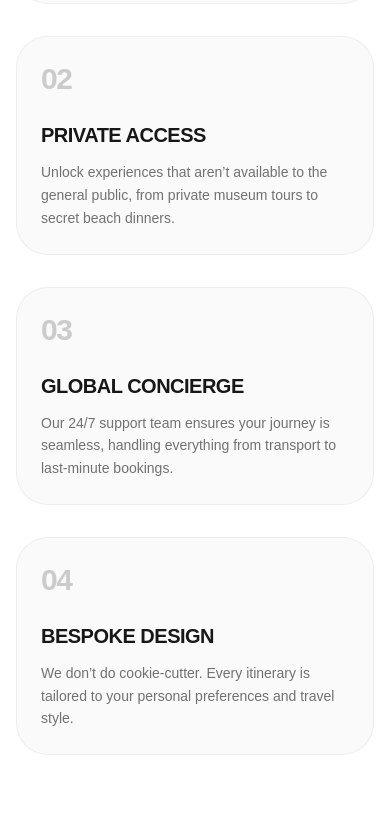
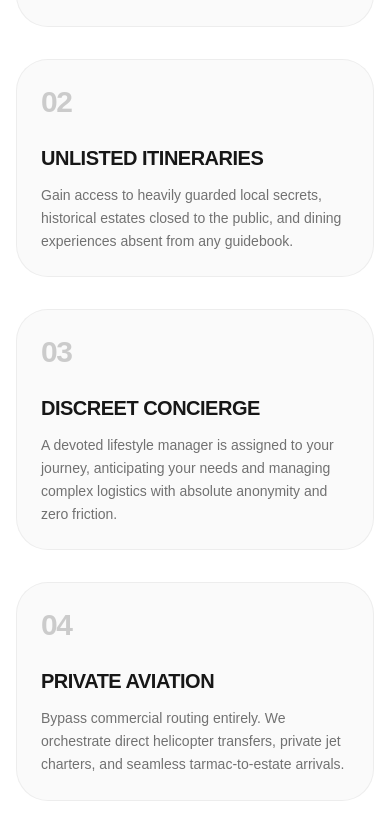
Before and after one commit to Vaibhavdixit1/dollop, a Next.js app: page / in a window 390 px wide. Shown: the part 2146-2986 px from the top of the page. Built offline with nearby package versions, Linux system fonts and the light colour scheme.

Commit message:
some changes

```diff
--- a/components/Features.tsx
+++ b/components/Features.tsx
@@ -3,23 +3,23 @@
 import { motion } from 'framer-motion';
 const features = [
     {
-        title: 'CURATED LUXURY',
-        description: 'Every destination and hotel is hand-picked by our travel experts for its unique design and exceptional service.',
+        title: 'VERIFIED EXCELLENCE',
+        description: 'Our scouts personally inspect and certify every property, from private island villas to remote alpine chalets, ensuring an uncompromising standard of luxury.',
         icon: '01'
     },
     {
-        title: 'PRIVATE ACCESS',
-        description: 'Unlock experiences that aren’t available to the general public, from private museum tours to secret beach dinners.',
+        title: 'UNLISTED ITINERARIES',
+        description: 'Gain access to heavily guarded local secrets, historical estates closed to the public, and dining experiences absent from any guidebook.',
         icon: '02'
     },
     {
-        title: 'GLOBAL CONCIERGE',
-        description: 'Our 24/7 support team ensures your journey is seamless, handling everything from transport to last-minute bookings.',
+        title: 'DISCREET CONCIERGE',
+        description: 'A devoted lifestyle manager is assigned to your journey, anticipating your needs and managing complex logistics with absolute anonymity and zero friction.',
         icon: '03'
     },
     {
-        title: 'BESPOKE DESIGN',
-        description: 'We don’t do cookie-cutter. Every itinerary is tailored to your personal preferences and travel style.',
+        title: 'PRIVATE AVIATION',
+        description: 'Bypass commercial routing entirely. We orchestrate direct helicopter transfers, private jet charters, and seamless tarmac-to-estate arrivals.',
         icon: '04'
     }
 ];
@@ -35,12 +35,12 @@ const Features = () => {
                         viewport={{ once: true, margin: '-50px' }}
                         transition={{ duration: 0.6 }}
                     >
-                        <span className="text-[10px] sm:text-xs font-black tracking-[0.4em] text-neutral-400 uppercase">The Voyage Standard</span>
+                        <span className="text-[10px] sm:text-xs font-black tracking-[0.4em] text-neutral-400 uppercase">The Expedition Standard</span>
                         <h2 className="mt-6 md:mt-8 text-4xl sm:text-6xl md:text-7xl font-black tracking-tighter text-neutral-900 uppercase leading-none">
-                            REDEFINING <br /> THE WAY <br /> YOU TRAVEL
+                            ELEVATING <br /> HOW YOU <br /> DISCOVER
                         </h2>
                         <p className="mt-8 md:mt-12 max-w-md text-lg md:text-xl font-medium leading-relaxed text-neutral-600">
-                            We believe that travel is an art form. Our mission is to provide you with the canvas and the tools to create your most memorable masterpieces.
+                            We view global exploration not just as a getaway, but as an investment into your legacy. Time is your ultimate luxury; we ensure not a second is wasted.
                         </p>
                         <div className="mt-12 md:mt-16 aspect-[16/9] lg:aspect-square max-w-sm md:max-w-md overflow-hidden rounded-[32px] md:rounded-[48px]">
                             <img
--- a/components/HowItWorks.tsx
+++ b/components/HowItWorks.tsx
@@ -6,27 +6,27 @@ import { motion, useInView } from 'framer-motion';
 const steps = [
     {
         step: '01',
-        title: 'TELL US YOUR DREAM',
-        description: 'Share your vision — from a secluded tropical escape to an alpine adventure. Our curators listen to every detail.',
-        detail: 'Personal consultation',
+        title: 'INITIAL DOSSIER',
+        description: 'We conduct an in-depth profiling of your travel history, architectural preferences, and dietary requirements to establish your bespoke traveler identity.',
+        detail: 'Private profiling',
     },
     {
         step: '02',
-        title: 'WE CURATE THE PERFECT PLAN',
-        description: 'Our expert team handcrafts a bespoke itinerary with curated stays, private transfers, and exclusive experiences.',
-        detail: 'Custom itinerary',
+        title: 'ARCHITECTING THE PATH',
+        description: 'Our global intelligence network secures off-market estates, private airstrips, and heavily restricted nature reserves.',
+        detail: 'Asset securing',
     },
     {
         step: '03',
-        title: 'PACK AND DEPART',
-        description: 'Everything is handled — from visa support to airport concierge. Just arrive and begin your story.',
-        detail: 'Zero friction',
+        title: 'THE DISPATCH',
+        description: 'You receive a classified itinerary brief. From here, our logistics team manages airspace regulations, ground security, and staff vetting.',
+        detail: 'Pre-flight prep',
     },
     {
         step: '04',
-        title: 'LIVE THE EXPERIENCE',
-        description: 'With 24/7 concierge support and local insiders, every moment is elevated. Create memories that last forever.',
-        detail: 'Full support',
+        title: 'COMPLETE IMMERSION',
+        description: 'Upon arrival, the world is yours. Our shadow-concierge team works invisibly in the background to ensure absolute perfection.',
+        detail: 'Shadow support',
     },
 ];
 
@@ -45,9 +45,9 @@ const HowItWorks = () => {
                         transition={{ duration: 0.6 }}
                         className="max-w-xl"
                     >
-                        <span className="text-[10px] sm:text-xs font-black tracking-[0.4em] text-neutral-400 uppercase">The Process</span>
+                        <span className="text-[10px] sm:text-xs font-black tracking-[0.4em] text-neutral-400 uppercase">Our Protocol</span>
                         <h2 className="mt-6 md:mt-8 text-4xl sm:text-6xl md:text-7xl font-black tracking-tighter text-neutral-900 uppercase leading-none">
-                            HOW VOYAGE <br /> WORKS
+                            THE VOYAGE <br /> MANIFESTO
                         </h2>
                     </motion.div>
                     <motion.p
@@ -57,7 +57,7 @@ const HowItWorks = () => {
                         transition={{ duration: 0.6, delay: 0.2 }}
                         className="max-w-sm text-lg md:text-xl font-medium text-neutral-600 leading-relaxed"
                     >
-                        From dream to departure in four simple steps. We handle the complexity so you can focus on the experience.
+                        Precision logistics masked as effortless magic. Our operation runs on four highly guarded principles.
                     </motion.p>
                 </div>
 
--- a/components/InfiniteMarquee.tsx
+++ b/components/InfiniteMarquee.tsx
@@ -1,7 +1,7 @@
 'use client';
 
 const InfiniteMarquee = () => {
-    const text = 'EXPLORE · DISCOVER · EXPERIENCE · VOYAGE · LUXURY · CURATED · BESPOKE · TRAVEL · ADVENTURE · ESCAPE · ';
+    const text = 'PRIVATE AVIATION · DISCREET ESTATES · YACHT CHARTERS · ISOLATION · ARCHITECTURAL EXCELLENCE · ZERO FRICTION · EXTREME LUXURY · ';
 
     return (
         <section className="bg-neutral-900 py-6 md:py-8 overflow-hidden border-y border-white/5 select-none">
--- a/components/Philosophy.tsx
+++ b/components/Philosophy.tsx
@@ -3,16 +3,16 @@
 import { motion } from 'framer-motion';
 const values = [
     {
-        title: 'UNRIVALED CURATION',
-        description: 'We don’t just find hotels; we discover experiences that stay with you forever. Every spot is vetted for soul, service, and style.',
+        title: 'ARCHITECTURAL INTEGRITY',
+        description: 'We do not compromise on aesthetics. Every property we represent is vetted for its architectural significance, interior mastery, and harmony with its environment.',
     },
     {
-        title: 'RADICAL PRIVACY',
-        description: 'For our members, anonymity is the ultimate luxury. We specialize in off-grid escapes and private transport solutions.',
+        title: 'TOTAL ANONYMITY',
+        description: 'For our elite client roster, privacy is non-negotiable. We execute deeply confidential itineraries, utilizing ghost flights and secure, off-the-grid domains.',
     },
     {
-        title: 'CONSCIOUS TRAVEL',
-        description: 'Luxury shouldn’t cost the earth. We partner with eco-certified properties and support local heritage conservation.',
+        title: 'ECOLOGICAL STEWARDSHIP',
+        description: 'True luxury safeguards next generations. A mandatory percentage of our proceeds funds marine preservation, aggressive wildlife protection, and local artisan heritage.',
     },
 ];
 
@@ -41,7 +41,7 @@ const Philosophy = () => {
                         className="lg:w-1/2"
                     >
                         <p className="text-xl md:text-2xl font-bold leading-tight text-neutral-900 tracking-tight">
-                            We believe that the best journeys aren&apos;t measured in miles, but in the depth of the moments they create. We exist to facilitate those moments.
+                            We reject mass tourism and formulaic vacations. The modern traveler requires scarcity, authenticity, and profound isolation away from the crowds.
                         </p>
                     </motion.div>
                 </div>
--- a/components/TravelStats.tsx
+++ b/components/TravelStats.tsx
@@ -4,10 +4,10 @@ import { useEffect, useRef, useState } from 'react';
 import { motion, useInView } from 'framer-motion';
 
 const stats = [
-    { value: 150, suffix: '+', label: 'Handpicked Destinations', description: 'Across 6 continents' },
-    { value: 25, suffix: 'k+', label: 'Travelers Transformed', description: 'And counting every day' },
-    { value: 98, suffix: '%', label: 'Satisfaction Rate', description: 'Based on post-trip surveys' },
-    { value: 12, suffix: '+', label: 'Years of Expertise', description: 'Crafting perfect journeys' },
+    { value: 85, suffix: '+', label: 'Vetted Private Estates', description: 'Off-market properties' },
+    { value: 99, suffix: '%', label: 'Discretion Guarantee', description: 'Absolute client anonymity' },
+    { value: 24, suffix: '/7', label: 'Shadow Concierge', description: 'Global rapid response' },
+    { value: 15, suffix: '+', label: 'Years of Intelligence', description: 'Unrivaled global network' },
 ];
 
 function AnimatedCounter({ target, suffix }: { target: number; suffix: string }) {
@@ -55,9 +55,9 @@ const TravelStats = () => {
 
             <div ref={containerRef} className="relative z-10 mx-auto max-w-7xl">
                 <div className="text-center mb-16 md:mb-24">
-                    <span className="text-[10px] sm:text-xs font-black tracking-[0.5em] text-white/30 uppercase">Our Impact</span>
+                    <span className="text-[10px] sm:text-xs font-black tracking-[0.5em] text-white/30 uppercase">The Infrastructure</span>
                     <h2 className="mt-4 md:mt-6 text-4xl sm:text-6xl md:text-7xl font-black tracking-tighter text-white uppercase leading-none">
-                        NUMBERS THAT <br /> SPEAK VOLUMES
+                        UNMATCHED <br /> CAPABILITY
                     </h2>
                 </div>
 
```
Also changed, not shown: components/RegionCategories.tsx (+6 -6 lines).
